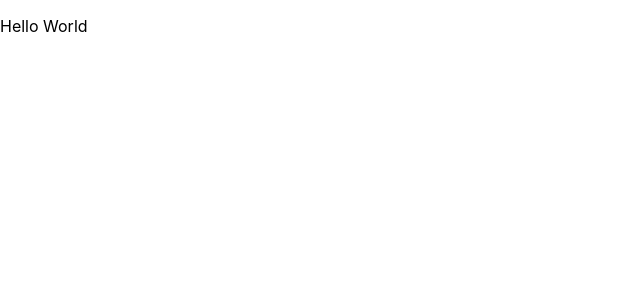
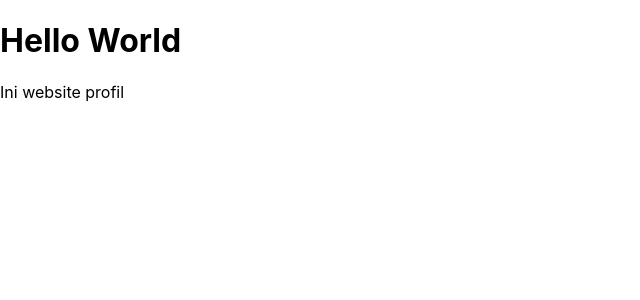
Before and after one commit to alvinfaruq/web-profile-app, a React (Create React App) app in the folder web-profile-app/: page / in a window 1280 px wide. Shown: the top 300 px of the page, without its empty margins (0-640 px from the left). Built offline with nearby package versions, Linux system fonts and the light colour scheme.

Commit message:
added Home page and app description

```diff
--- a/web-profile-app/src/App.js
+++ b/web-profile-app/src/App.js
@@ -4,7 +4,8 @@ import './App.css';
 function App() {
   return (
     <>
-      <p>Hello World</p>
+      <h1>Hello World</h1>
+      <p>Ini website profil</p>
     </>
   )
 }
```
